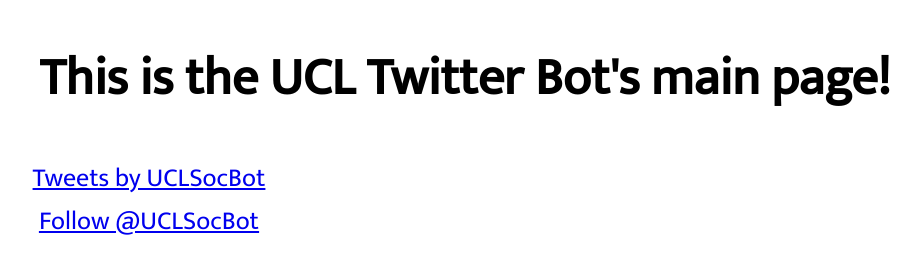
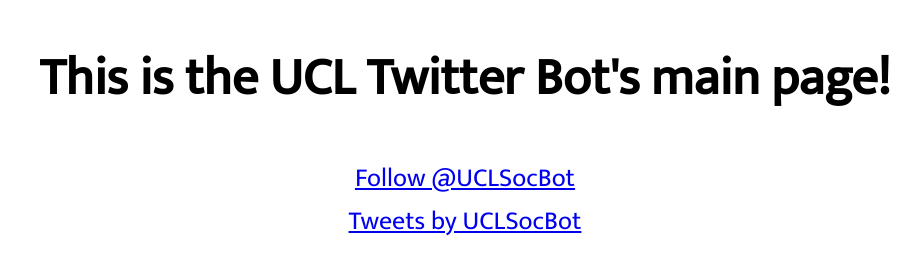
Before and after one commit to diok22/uclTwitterBot, a plain HTML site: page webfront.html in a window 1280 px wide. Shown: the whole page, without its empty margins (175-1096 px from the left). Drawn offline with Linux system fonts and the light colour scheme.

Commit message:
update web page

```diff
--- a/webfront.html
+++ b/webfront.html
@@ -9,8 +9,13 @@
             font-size: 26px;
             text-align: center;
         }
+
         div {
-            width:50%;
+            margin: auto;
+        }
+
+         div.container {
+            width: 50%;
             align-content: center;
         }
     </style>
@@ -19,8 +24,18 @@
 
 <h1> This is the UCL Twitter Bot's main page! </h1>
 
-<div><a class="twitter-timeline" href="https://twitter.com/UCLSocBot?ref_src=twsrc%5Etfw">Tweets by UCLSocBot</a> <script async src="https://platform.twitter.com/widgets.js" charset="utf-8"></script></div>
-<div><a href="https://twitter.com/UCLSocBot?ref_src=twsrc%5Etfw" class="twitter-follow-button" data-show-count="false">Follow @UCLSocBot</a><script async src="http://platform.twitter.com/widgets.js" charset="utf-8"></script></div>
+<div class="container">
+<div><a href="https://twitter.com/UCLSocBot?ref_src=twsrc%5Etfw" class="twitter-follow-button" data-show-count="false", data-size="large">Follow
+    @UCLSocBot</a>
+    <script async src="http://platform.twitter.com/widgets.js" charset="utf-8"></script>
+</div>
+</div>
+
+<div class="container">
+<div><a class="twitter-timeline" href="https://twitter.com/UCLSocBot?ref_src=twsrc%5Etfw">Tweets by UCLSocBot</a>
+    <script async src="https://platform.twitter.com/widgets.js" charset="utf-8"></script>
+</div>
+</div>
 
 </body>
 </html>
```
Lines whose indentation alone changed are shown as unchanged.
